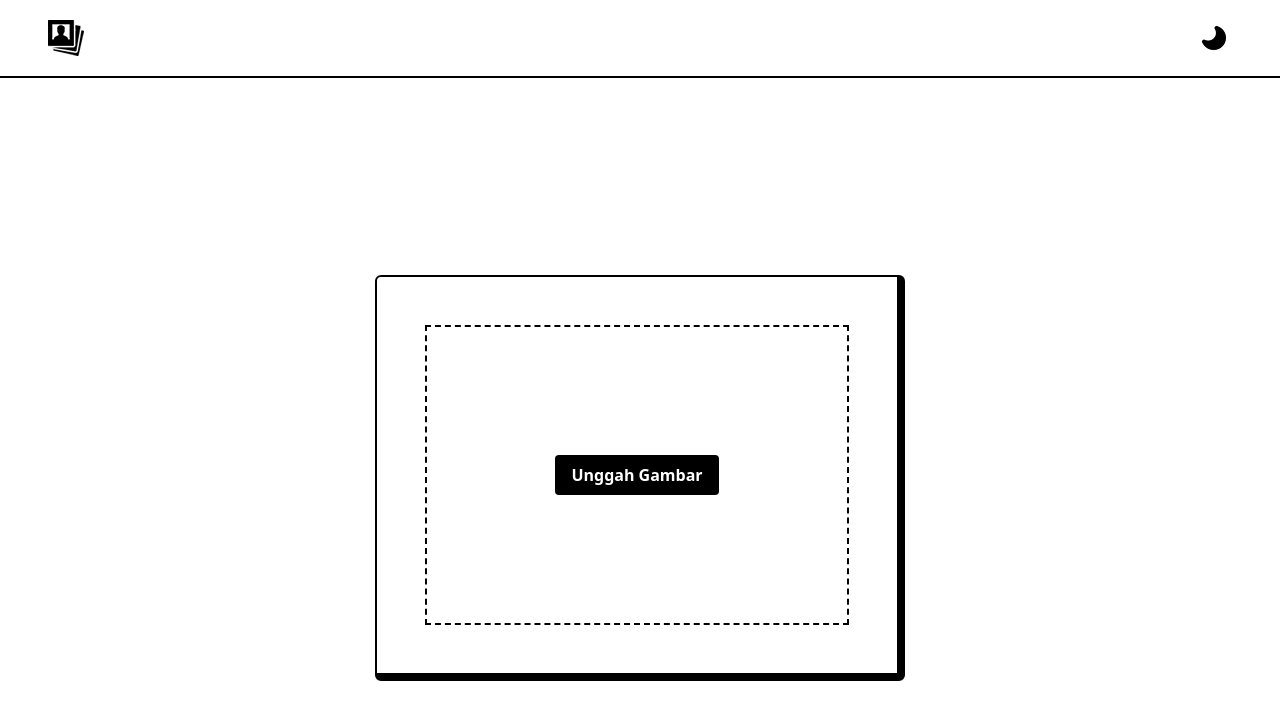
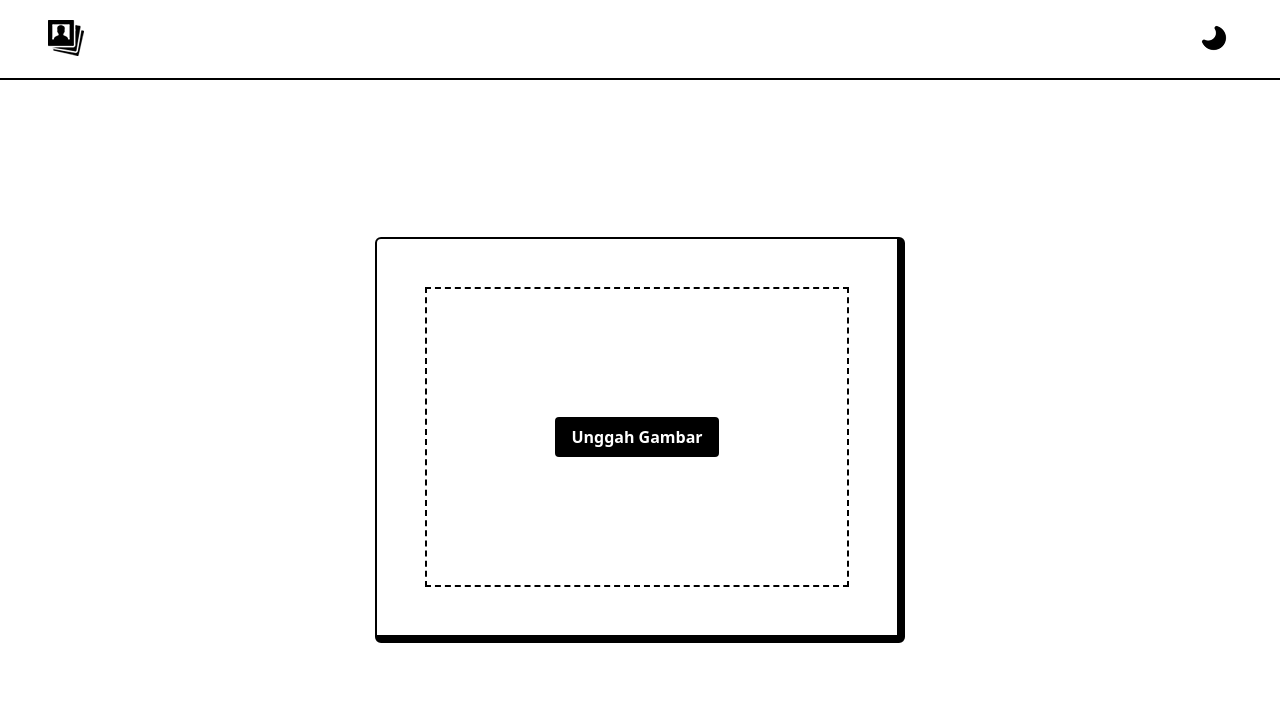
Before and after one commit to RizkiAlkarim/id-photo-maker, a React (Vite) app: page / in a window 1280 px wide. Shown: the top 720 px of the page. Built offline with nearby package versions, Linux system fonts and the light colour scheme.

Commit message:
fix: screen and canvas size

```diff
--- a/src/components/container.tsx
+++ b/src/components/container.tsx
@@ -1,6 +1,6 @@
 export default function Container({children}: {children: React.ReactNode}){
   return(
-    <div className="flex justify-center items-center lg:items-center h-screen">
+    <div className="flex justify-center items-center lg:items-center min-h-[90vh]">
       {children}
     </div>
   )
--- a/src/components/navbar.tsx
+++ b/src/components/navbar.tsx
@@ -9,7 +9,7 @@ interface Props {
 
 export default function Navbar({theme, handleTheme}: Props){
   return (
-    <div className="min-h-[10%] px-12 py-5 border-solid border-b-2">
+    <div className="h-[10vh] px-12 py-5 border-solid border-b-2">
       <div className="flex justify-between items-center">
         <a href="/"><img src={Logo} className={`${theme ? "invert" : "invert-0"}`}/></a>
         <img src={theme ? lightIcon : darkIcon} className={`${theme ? "invert" : "invert-0"} transition cursor-pointer`} onClick={() => handleTheme(!theme)}/>
--- a/src/components/preview.tsx
+++ b/src/components/preview.tsx
@@ -11,7 +11,7 @@ export default function Preview({imageRef, canvasRef, image, currentMenu}: Props
   return(
     <div className="flex">
       <img className={`max-h-[50vh] h-full w-full block inset-0 ${currentMenu == "edit" ? "block" : "hidden"}`} src={image} ref={imageRef}/>
-      <canvas className={`min-h-[50vh] max-h-[50vh] h-full self-end ${currentMenu == "edit" ? "hidden" : "block"}`} width="300" height="400" ref={canvasRef}></canvas>
+      <canvas className={`max-w-[50vw] lg:max-h-[50vh] h-full self-end ${currentMenu == "edit" ? "hidden" : "block"}`} width="300" height="400" ref={canvasRef}></canvas>
     </div>
   )
 }
```
